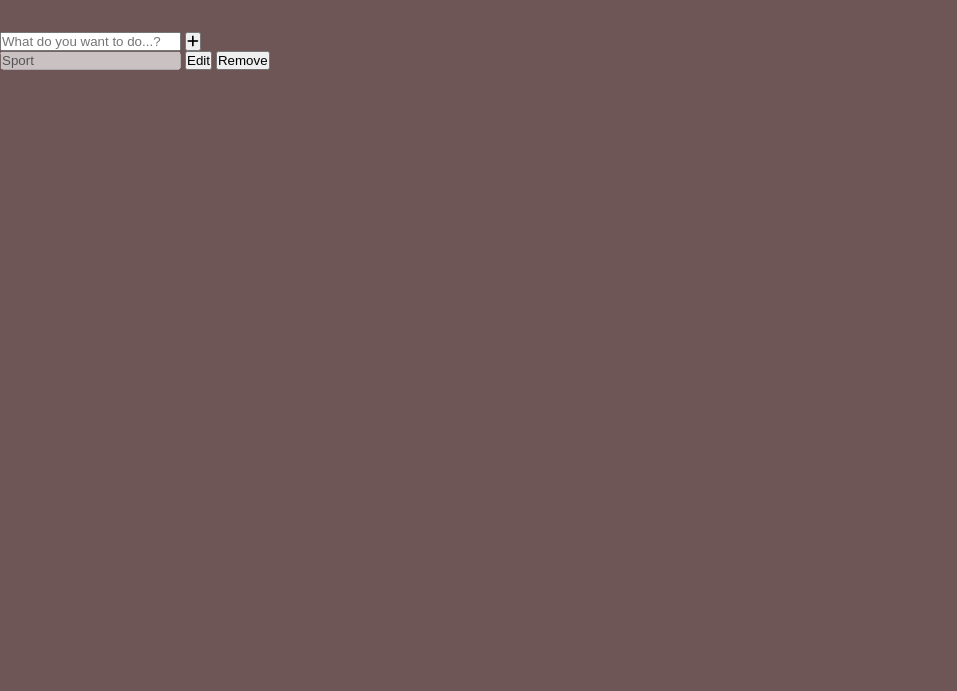
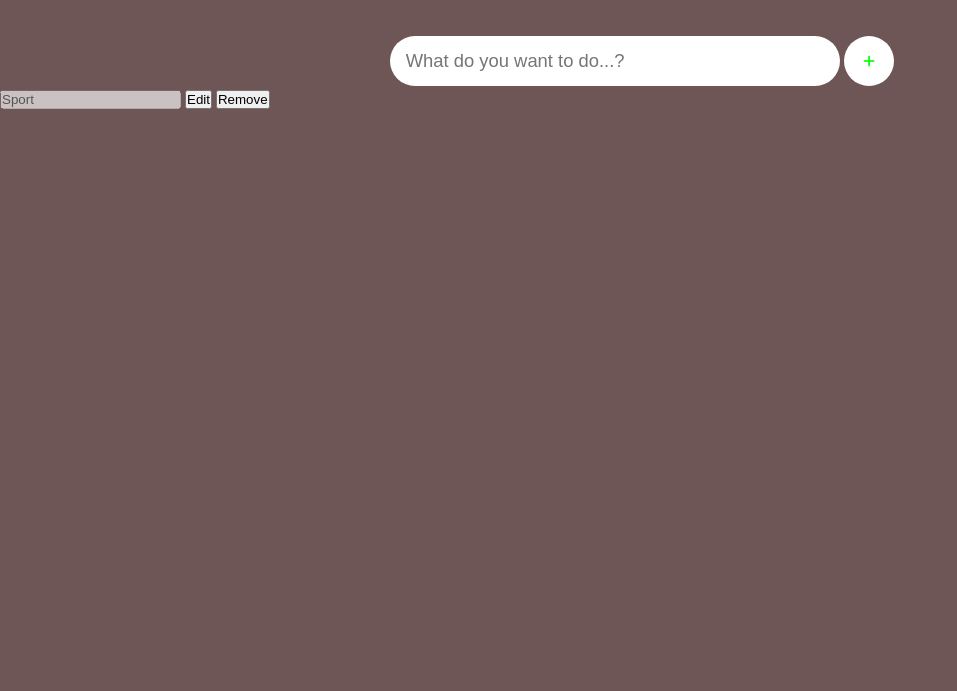
Before and after one commit to codershona/Project-Todo-List, a plain HTML site: page index.html in a window 1280 px wide. Shown: the part 109-800 px from the top of the page, without its empty margins (0-957 px from the left). Drawn offline with Linux system fonts and the light colour scheme.

Commit message:
input_di style done

```diff
--- a/style.css
+++ b/style.css
@@ -24,5 +24,31 @@ h1 {
 }
 
 .input_div {
+  display: flex;
+  justify-content: center;
+  align-items: center;
+  text-align: center;
+}
 
+.input_div .input {
+  padding: 0.5rem 1rem;
+  height: 50px;
+  outline: none;
+  border: none;
+  background-color: #fff;
+  width: 450px;
+  font-size: 1.15rem;
+  margin: 0.25rem;
+  border-radius: 25px;
 }
+
+.addButton {
+  height: 50px;
+  width: 50px;
+  border-radius: 25px;
+  outline: none;
+  border: none;
+  background-color: #fff;
+  color: lime;
+  margin: 0.25px;
+}
```
